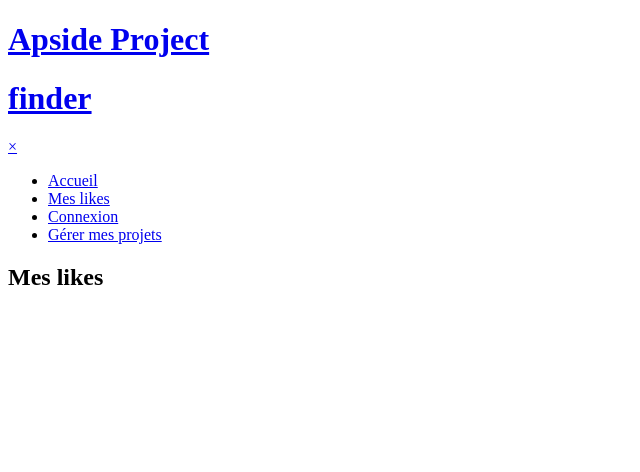
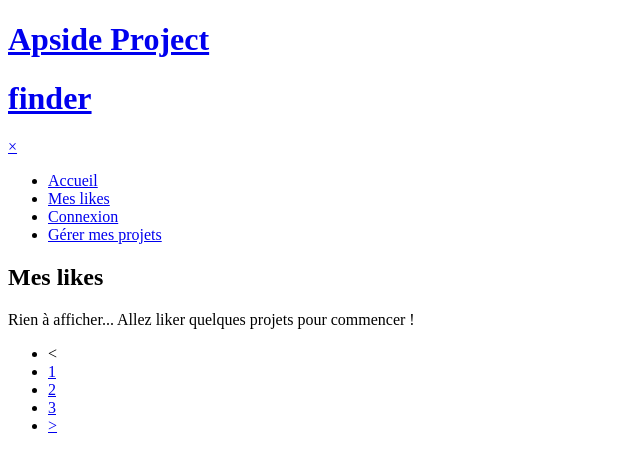
Before and after one commit to ghartemann/hackathon-2-sweet-dream, a Symfony app: template templates/home/likes.html.twig in a window 1280 px wide. Shown: the top 472 px of the page, without its empty margins (0-640 px from the left). Run offline with Twig, Linux system fonts and the light colour scheme; the template is opened without the code that fills it, so the values that code supplies are empty; some libraries are stand-ins or nearby versions.

Commit message:
added completely useless but good-looking pagination ; updated something

```diff
--- a/assets/styles/app.scss
+++ b/assets/styles/app.scss
@@ -1,4 +1,7 @@
+$primary: #ff7949;
+
 @import "~bootstrap/scss/bootstrap";
+
 
 @font-face {
   font-family: Montserrat;
--- a/templates/home/likes.html.twig
+++ b/templates/home/likes.html.twig
@@ -42,9 +42,27 @@
                             </div>
                         </div>
                     </a>
+                {% else %}
+                    <p class="text-white">Rien à afficher... Allez liker quelques projets pour commencer !</p>
                 {% endfor %}
 
             </div>
         </div>
+
+        {# completely useless but looks nice doesn't it #}
+        <nav class='mt-5' aria-label="Page navigation example">
+            <ul class="pagination justify-content-center">
+                <li class="page-item disabled">
+                    <a class="page-link"><</a>
+                </li>
+                <li class="page-item"><a class="page-link" href="#">1</a></li>
+                <li class="page-item"><a class="page-link" href="#">2</a></li>
+                <li class="page-item"><a class="page-link" href="#">3</a></li>
+                <li class="page-item">
+                    <a class="page-link" href="#">></a>
+                </li>
+            </ul>
+        </nav>
+
     </div>
 {% endblock %}
```
